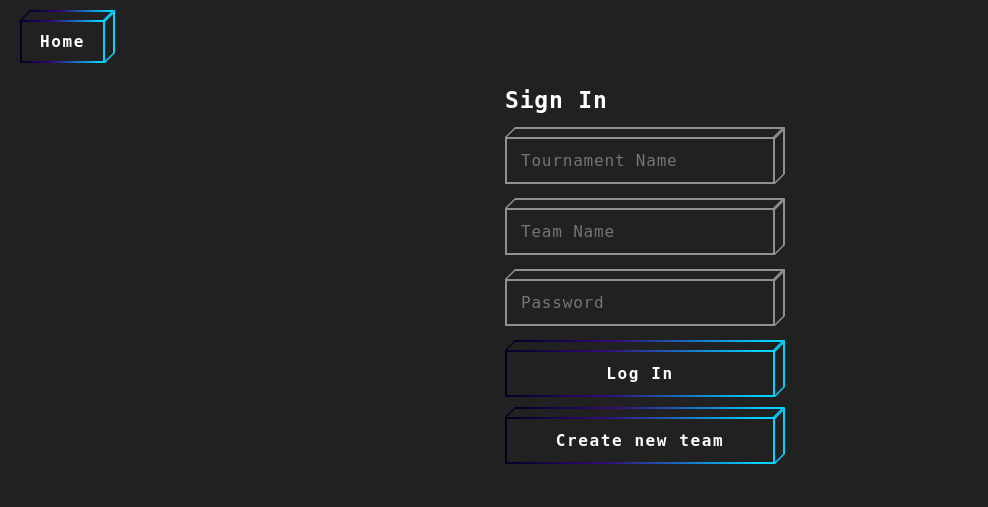
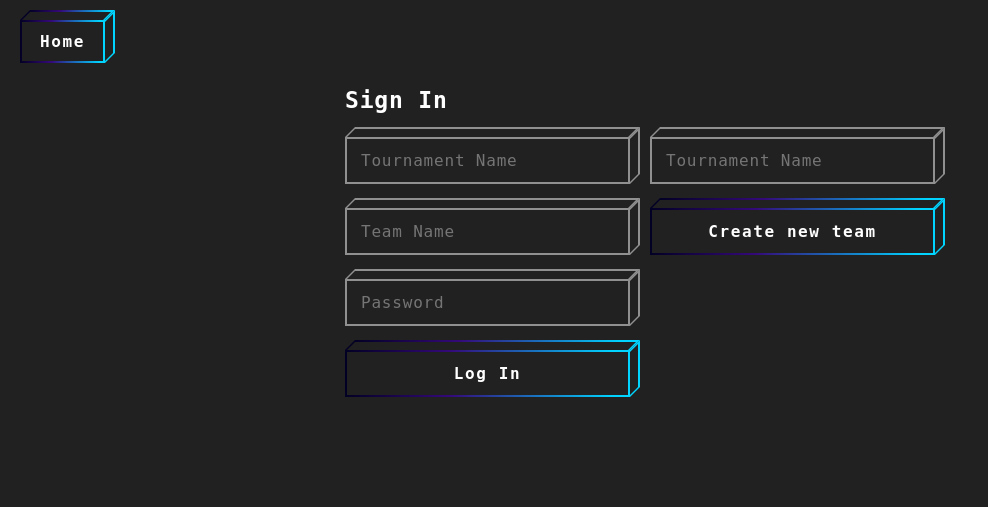
Before and after one commit to C0de-Emperor/Projet_Info, a Flask app: page /chiefTeamLogin in a window 1280 px wide. Shown: the top 507 px of the page, without its empty margins (0-988 px from the left). Run offline with Flask 3, Linux system fonts and the light colour scheme.

Commit message:
team making reworked

```diff
--- a/app.py
+++ b/app.py
@@ -181,41 +181,53 @@ def Availabilities ():
         return render_template("createTournament.html", parametersList=parametersList, isCreating=False, isStarted=parametersList[8])
 
 
+
 @app.route('/createTeam', methods=['GET', 'POST'])
 def CreateTeam():
     tournamentName=request.args.get("tournamentName")
-    teamName=request.args.get("teamName")
-    teamPassword=request.args.get("teamPassword")
-
-    isCreating=request.args.get("isCreating")
-
-    # Vérifie l'identité de l'équipe
-    if not dbm.IsTeamLoginCorrect(tournamentName, teamName, teamPassword) and not isCreating:
-        return render_template("chiefTeamLogin.html", error="Invalid Password", parametersList=[tournamentName, teamName])
-
     numberOfPlayers=int(lm.GetParamatersList(tournamentName)[2])
+    isCreating=request.args.get("isCreating")=="True"
 
     if request.method == "GET":
 
-        if isCreating=="True":
-            if not lm.IsUniqueTeamId(teamName, tournamentName):
-                return render_template("chiefTeamLogin.html", error="Team name already taken", parametersList=[tournamentName, teamName])
+        if isCreating:
+            return render_template("createTeam.html", parametersList=[tournamentName], players=[["", ""]]*numberOfPlayers, isCreating=True)
+        else:
+            teamName=request.args.get("teamName")
+            teamPassword=request.args.get("teamPassword")
 
-            dbm.AddVoidTeam(tournamentName, teamName, teamPassword, numberOfPlayers)
+            # Vérifie l'identité de l'équipe
+            if not dbm.IsTeamLoginCorrect(tournamentName, teamName, teamPassword):
+                return render_template("chiefTeamLogin.html", error="Invalid Password", parametersList=[tournamentName, teamName])
 
-            return render_template("createTeam.html", parametersList=[tournamentName, teamName, teamPassword], players=[["", ""]]*numberOfPlayers)
-        else:
             players=[["", ""]]*numberOfPlayers
 
             rawPlayers=dbm.GetTeamPlayers(tournamentName, teamName)
             for k in range(len(rawPlayers)):
                 players[k]=[rawPlayers[k][1], rawPlayers[k][2], rawPlayers[k][3]]
 
-            return render_template("createTeam.html", parametersList=[tournamentName, teamName, teamPassword], players=players)
+            return render_template("createTeam.html", parametersList=[tournamentName, teamName, teamPassword], players=players, isCreating=False)
     elif request.method=="POST":
         teamPlayers=[]
         for k in range(numberOfPlayers):
             teamPlayers.append([request.form.get(i+str(k)) for i in ["teamMemberFirstName", "teamMemberLastName", "teamMemberShirtNumber"]])
+
+        if isCreating:
+            teamName=request.form.get("teamName")
+            teamPassword=request.form.get("teamPassword")
+
+            if not lm.IsUniqueTeamId(teamName, tournamentName):
+                return render_template("createTeam.html", error="Team name already taken", parametersList=[tournamentName, teamName], players=teamPlayers, isCreating=True)
+
+            dbm.AddVoidTeam(tournamentName, teamName, teamPassword, numberOfPlayers)
+        else:
+            print('wtf')
+            teamName=request.args.get("teamName")
+            teamPassword=request.args.get("teamPassword")
+
+            # Vérifie l'identité de l'équipe
+            if not dbm.IsTeamLoginCorrect(tournamentName, teamName, teamPassword):
+                return render_template("createTeam.html", error="Invalid Password", parametersList=[tournamentName, teamName], players=teamPlayers, isCreating=False)
 
         dbm.UpdateTeam(tournamentName, teamName, teamPlayers)
 
@@ -227,29 +239,38 @@ def ChiefTeamLogin():
     if request.method=="GET":
         return render_template('chiefTeamLogin.html', validation=request.args.get("validation"), parametersList=["", "", ""])
     elif request.method=="POST":
+        action=request.form.get("action")
+
         teamDict={}
         teamList=[]
-        for k in ["tournamentName", "teamName", "teamPassword"]:
-            teamDict[k]=request.form.get(k)
-            teamList.append(request.form.get(k))
+        for k in ["tournamentName", "teamName", "teamPassword", "tournamentNameR"]:
+            temp=request.form.get(k)
+            if temp==None: temp=""
+            teamDict[k]=temp
+            teamList.append(temp)
 
-        action=request.form.get("action")
+        if action=="create":
+            # Vérifie si le tournoi existe
+            if not lm.IsExistingTournament(teamDict["tournamentNameR"]):
+                return render_template("chiefTeamLogin.html", error="Invalid Tournament Name", parametersList=[])
 
-        # Vérifie que tous les champs sont remplis
-        for (key, value) in teamDict.items():
-            if not value or value=="": render_template("chiefTeamLogin.html", error=key+" is empty", parametersList=teamList)
+            return redirect(url_for("CreateTeam", tournamentName=teamDict["tournamentNameR"], isCreating=True))
+        elif action=="logIn":
 
-        # Vérifie si le tournoi existe
-        if not lm.IsExistingTournament(teamDict["tournamentName"]):
-            return render_template("chiefTeamLogin.html", error="Invalid Tournament Name", parametersList=teamList)
 
-        print(teamDict["teamName"], teamDict["teamPassword"])
+            # Vérifie que tous les champs sont remplis
+            for (key, value) in teamDict.items():
+                if value=="": render_template("chiefTeamLogin.html", error=key+" is empty", parametersList=teamList)
 
-        # Vérifie l'identité de l'équipe
-        if not dbm.IsTeamLoginCorrect(teamDict["tournamentName"], teamDict["teamName"], teamDict["teamPassword"]) and action!="create":
-            return render_template("chiefTeamLogin.html", error="Invalid Password", parametersList=[teamDict["tournamentName"], teamDict["teamName"]])
+            # Vérifie si le tournoi existe
+            if not lm.IsExistingTournament(teamDict["tournamentName"]):
+                return render_template("chiefTeamLogin.html", error="Invalid Tournament Name", parametersList=teamList)
 
-        return redirect(url_for("CreateTeam", tournamentName=teamDict["tournamentName"], teamName=teamDict["teamName"], teamPassword=teamDict["teamPassword"], isCreating=(action=="create")))
+            # Vérifie l'identité de l'équipe
+            if not dbm.IsTeamLoginCorrect(teamDict["tournamentName"], teamDict["teamName"], teamDict["teamPassword"]):
+                return render_template("chiefTeamLogin.html", error="Invalid Password", parametersList=[teamDict["tournamentName"], teamDict["teamName"]])
+
+            return redirect(url_for("CreateTeam", tournamentName=teamDict["tournamentName"], teamName=teamDict["teamName"], teamPassword=teamDict["teamPassword"], isCreating=False))
 
 
 @app.route('/refereeLogin', methods=['GET', 'POST'])
--- a/pythonScripts/dbManager.py
+++ b/pythonScripts/dbManager.py
@@ -121,6 +121,8 @@ def IsTeamLoginCorrect (tournamentName:str, teamName:str, teamPassword:str) -> b
 def UpdateTeam (tournamentName:str, teamName:str, teamPlayers:str):
     connexion = sqlite3.connect("databases/"+tournamentName+".db")
     cursor = connexion.cursor()
+
+    print(teamName)
 
     cursor.execute("SELECT MIN(playerId) FROM players WHERE playerTeam=?", (teamName, ))
     minPlayerId=cursor.fetchone()[0]
--- a/static/css/main.css
+++ b/static/css/main.css
@@ -193,7 +193,9 @@
     opacity: 1;
   }
 
-  .form.createTournament {
+  .form.createTournament,
+  .form.referee,
+  .form.teamLogin{
     width: 620px;
   }
 
@@ -207,13 +209,10 @@
     overflow-x: auto;
   }
 
-  .form.referee {
-    width: 620px;
-  }
-
   .referee .columns,
   .createTeam .columns,
-  .createTournament .columns{
+  .createTournament .columns,
+  .teamLogin .columns{
     display: flex;
     justify-content: space-between;
     gap: 20px;
@@ -227,7 +226,7 @@
 
   .referee .column,
   .createTeam .column,
-  .createTournament .column {
+  .createTournament .column{
     width: 300px;
   }
 
@@ -362,3 +361,7 @@
   .teamTotal{
     padding-top: 50px;
   }
+
+  .teamLogin .column{
+    flex-grow: 1;
+  }
--- a/templates/chiefTeamLogin.html
+++ b/templates/chiefTeamLogin.html
@@ -6,7 +6,7 @@
 
 
 {% block body %}
-<form class="form" autocomplete="off" action='/chiefTeamLogin' method="POST" >
+<form class="form teamLogin" autocomplete="off" action='/chiefTeamLogin' method="POST" >
   <div class="control">
     <h1>Sign In</h1>
   </div>
@@ -17,6 +17,10 @@
   {% if validation %}
       <p style="color: green;">{{ validation }}</p>
   {% endif %}
+
+  <div class="columns">
+
+    <div class="column">
 
   <div class="control block-cube block-input">
     <input type="text" name="tournamentName" placeholder="Tournament Name" value="{{ parametersList[0] }}">
@@ -46,6 +50,17 @@
     <span class="text">Log In</span>
   </button>
 
+</div class="column">
+
+<div class="column">
+
+  <div class="control block-cube block-input">
+    <input type="text" name="tournamentNameR" placeholder="Tournament Name" value="{{ parametersList[3] }}">
+    <div class="bg-top"><div class="bg-inner"></div></div>
+    <div class="bg-right"><div class="bg-inner"></div></div>
+    <div class="bg"><div class="bg-inner"></div></div>
+  </div>
+
   <button class="btn block-cube block-cube-hover refereeMatchButton" name="action" value="create" type="submit">
     <div class="bg-top"><div class="bg-inner"></div></div>
     <div class="bg-right"><div class="bg-inner"></div></div>
@@ -53,5 +68,9 @@
     <span class="text">Create new team</span>
   </button>
 
+</div class="column">
+
+</div class="columns">
+
 </form>
 {% endblock %}
```
Also changed, not shown: templates/createTeam.html (+17 -39 lines), databases/tournoiDeBadminton.db.
